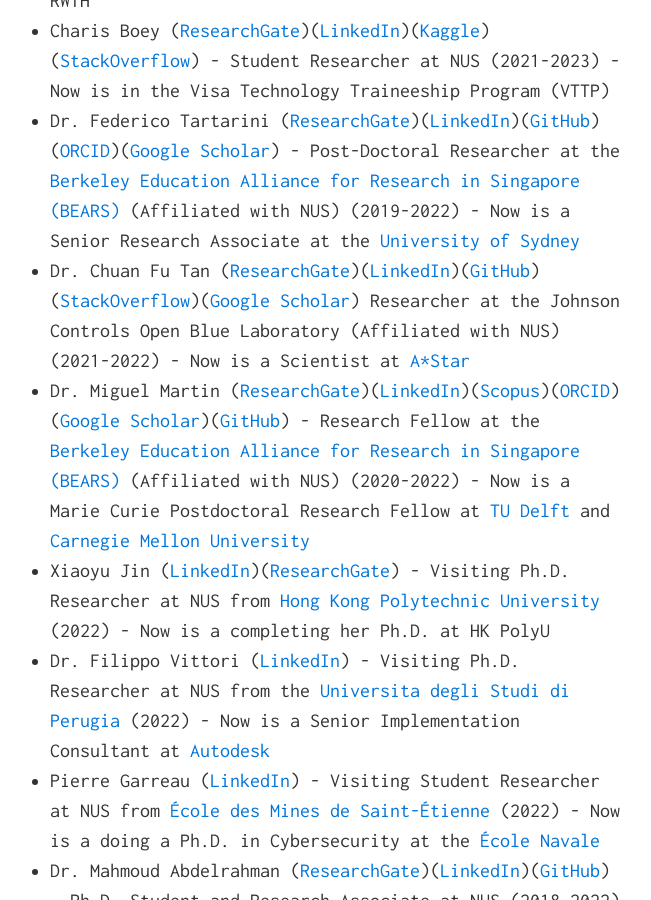
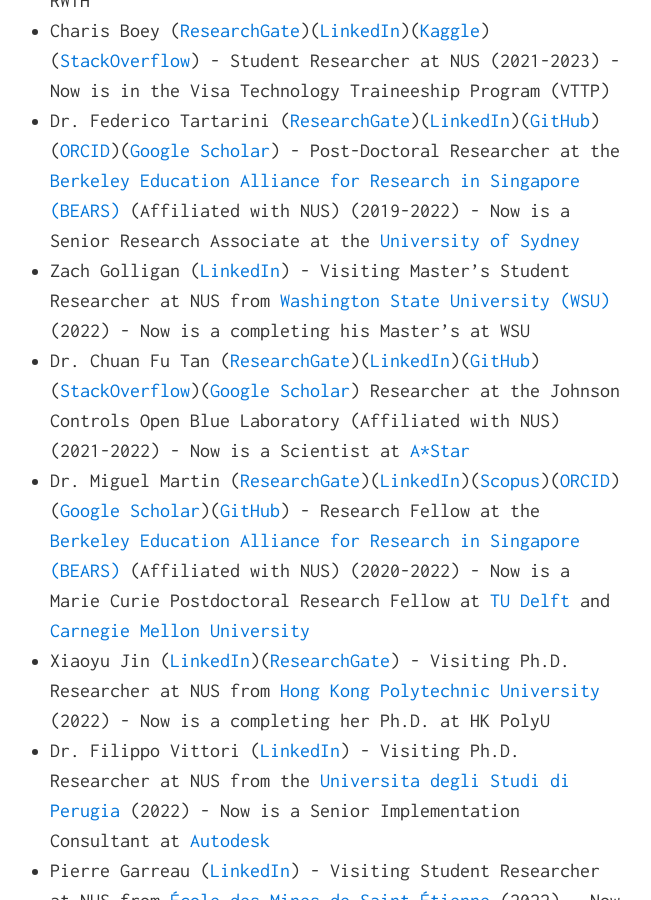
Before and after one commit to buds-lab/buds-lab.github.io, a Jekyll site: the page built from index.md, in a window 1280 px wide and 900 px high, scrolled down 9834 px. Shown: the whole window, without its empty margins (320-971 px from the left). Built offline with Jekyll 4.4.1, drawn with Linux system fonts in a browser that asks for light colours.

Commit message:
Update index.md

```diff
--- a/index.md
+++ b/index.md
@@ -155,6 +155,7 @@ Yun Xuan Chua ([ResearchGate](https://www.researchgate.net/profile/Yun-Xuan-Chua
 * Dr. Federico Tartarini ([ResearchGate](https://www.researchgate.net/profile/Federico_Tartarini/research){:target="_blank"})([LinkedIn](https://www.linkedin.com/in/federico-tartarini-3991995b/){:target="_blank"})([GitHub](https://github.com/FedericoTartarini){:target="_blank"})([ORCID](https://orcid.org/0000-0002-8739-5062){:target="_blank"})([Google Scholar](https://scholar.google.com.sg/citations?user=QcamSPwAAAAJ&hl=en){:target="_blank"}) - Post-Doctoral Researcher at the [Berkeley Education Alliance for Research in Singapore (BEARS)](https://bears.berkeley.edu/){:target="_blank"} (Affiliated with NUS) (2019-2022) - Now is a Senior Research Associate at the [University of Sydney](https://www.sydney.edu.au/)
 <!-- at the [Berkeley Education Alliance for Research in Singapore (BEARS)](http://sinberbest.berkeley.edu/){:target="_blank"} and is in the Theme A: Human-Building Nexus - Enhancing Health and Productivity in the Built Environment project led by [Prof. Stefano Schiavon](https://ced.berkeley.edu/ced/faculty-staff/stefano-schiavon){:target="_blank"}. He holds a Ph.D. in Engineering from the [University of Wollongong (UOW)](https://www.uow.edu.au/){:target="_blank"} in Australia and a Master and Bachelor's of Engineering from the [University of Bologna](https://www.unibo.it/en/homepage){:target="_blank"} in Italy. Dr. Tartarini is exploring new developments in non-intrusive methodologies to monitor indoor environmental quality parameters. -->
 <!-- ![Dr. Chuan Fu Tan](buds-lab.github.io/chuanfu.png) -->
+* Zach Golligan ([LinkedIn](https://www.linkedin.com/in/zachary-colligan-17b87022a/){:target="_blank"}) - Visiting Master's Student Researcher at NUS from [Washington State University (WSU)](https://wsu.edu){:target="_blank"} (2022) - Now is a completing his Master's at WSU
 * Dr. Chuan Fu Tan ([ResearchGate](https://www.researchgate.net/profile/Chuan-Tan-9){:target="_blank"})([LinkedIn](https://sg.linkedin.com/in/chuan-fu-tan-38a0b6102/){:target="_blank"})([GitHub](https://github.com/cf-tan){:target="_blank"})([StackOverflow](https://stackoverflow.com/users/16876215/chuan-fu-tan){:target="_blank"})([Google Scholar](https://scholar.google.com.sg/citations?user=FmOCFzIAAAAJ&hl=en){:target="_blank"}) Researcher at the Johnson Controls Open Blue Laboratory (Affiliated with NUS) (2021-2022) - Now is a Scientist at [A\*Star](https://www.a-star.edu.sg/)
 <!-- at the [Johnson Controls Open Blue Innovation Center](https://www.johnsoncontrols.com/en_sg/openblue-innovation-center){:target="_blank"} that is hosted in the SDE4 building at NUS. He holds a Ph.D. in Integrative Sciences and Engineering and a Bachelor's of Engineering (B.Eng.) from [NUS](https://www.nus.edu.sg){:target="_blank"}. Dr. Tan is exploring ways to analyze data from building automation and energy systems in scalable ways using tools like the [BRICK Schema](https://brickschema.org){:target="_blank"}.  -->
 <!-- ![Dr. Miguel Martin](buds-lab.github.io/miguelmartin.png) -->
```
